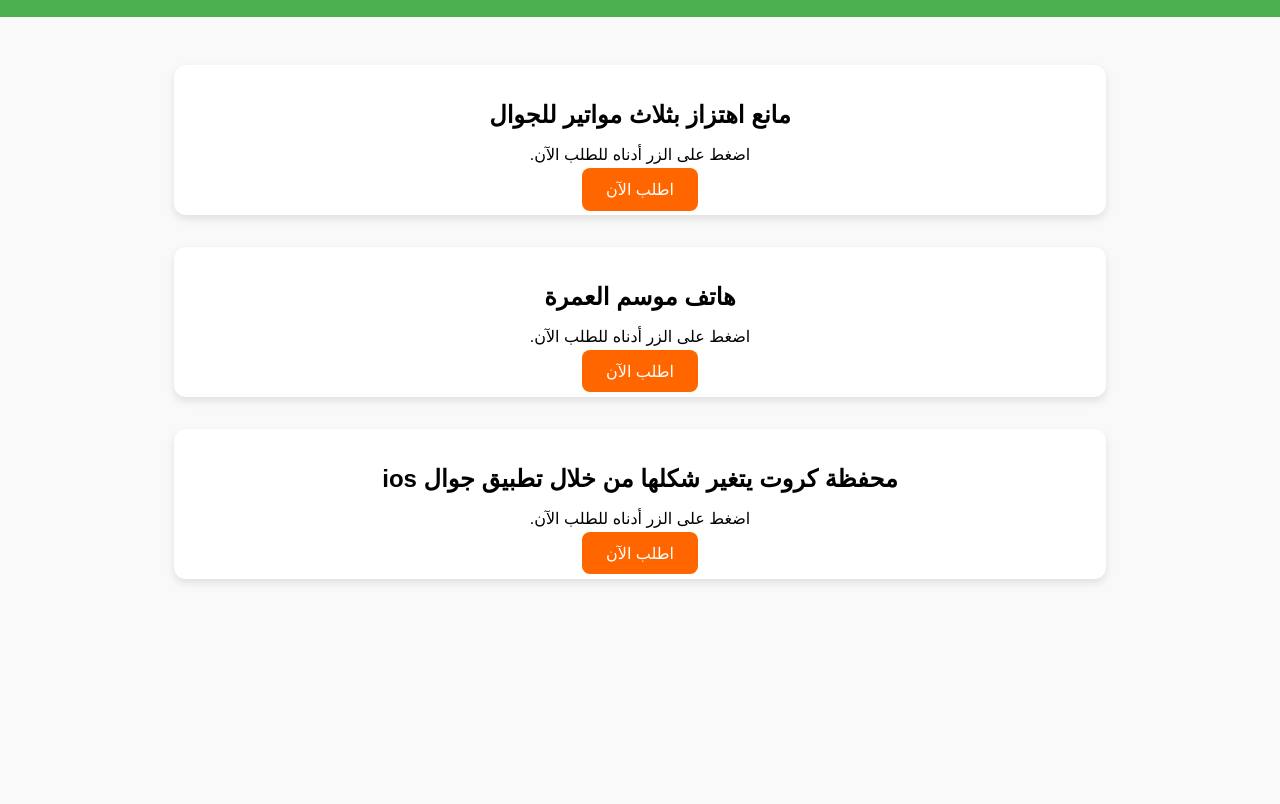
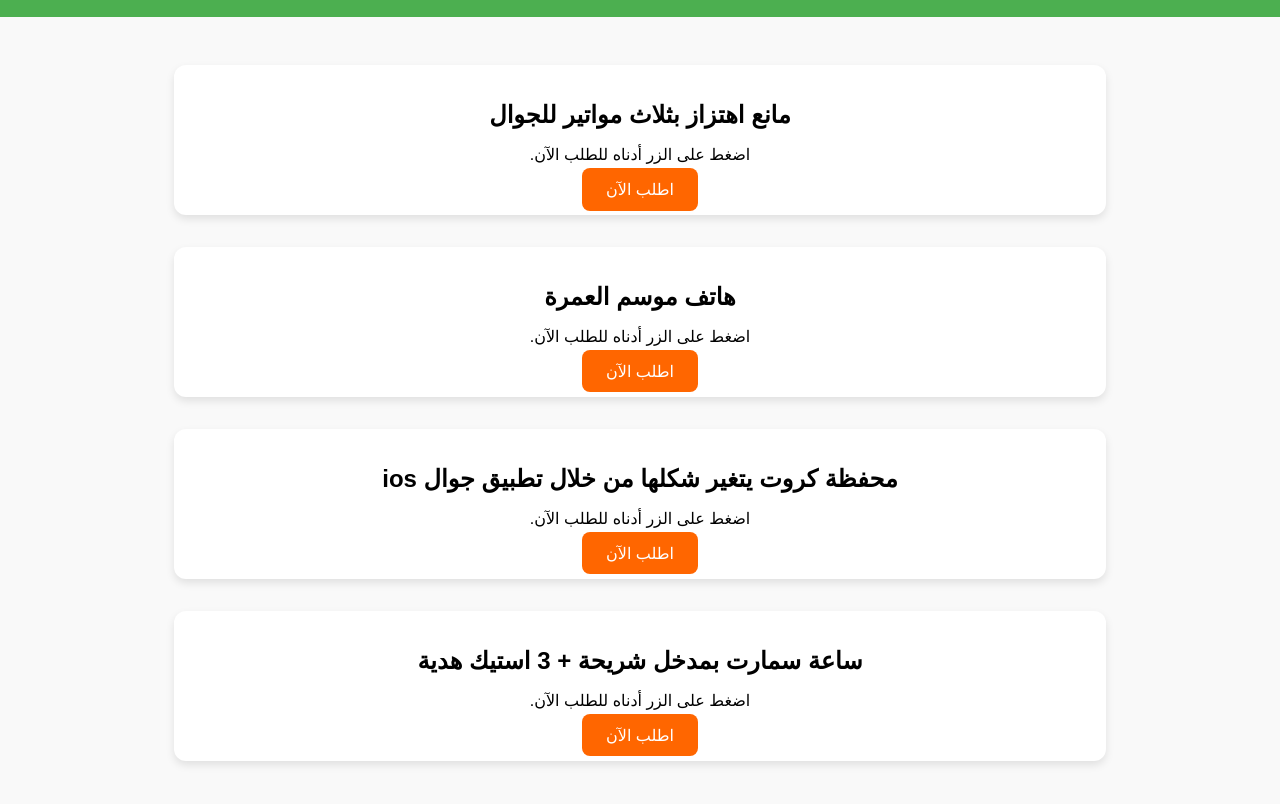
Before and after one commit to amroA12/store, a plain HTML site: page index.html in a window 1280 px wide. Shown: the part 96-900 px from the top of the page. Before the commit the page ends 800 px from the top, so only its background shows below. Drawn offline with Linux system fonts and the light colour scheme.

Commit message:
Update index.html

```diff
--- a/index.html
+++ b/index.html
@@ -73,6 +73,11 @@
             <p>اضغط على الزر أدناه للطلب الآن.</p>
             <a class="order-btn" href="https://damenkom-orders.com?id=876a9aa3-98e4-4cd6-b71c-0e102fd9b179" target="_blank">اطلب الآن</a>
         </div>
+        <div class="product">
+            <h2>ساعة سمارت بمدخل شريحة + 3 استيك هدية</h2>
+            <p>اضغط على الزر أدناه للطلب الآن.</p>
+            <a class="order-btn" href="https://damenkom-orders.com?id=2fed6fcc-d2b0-4ed9-8750-9b54859ba9f7" target="_blank">اطلب الآن</a>
+        </div>
     </div>
 </body>
 </html>
```
